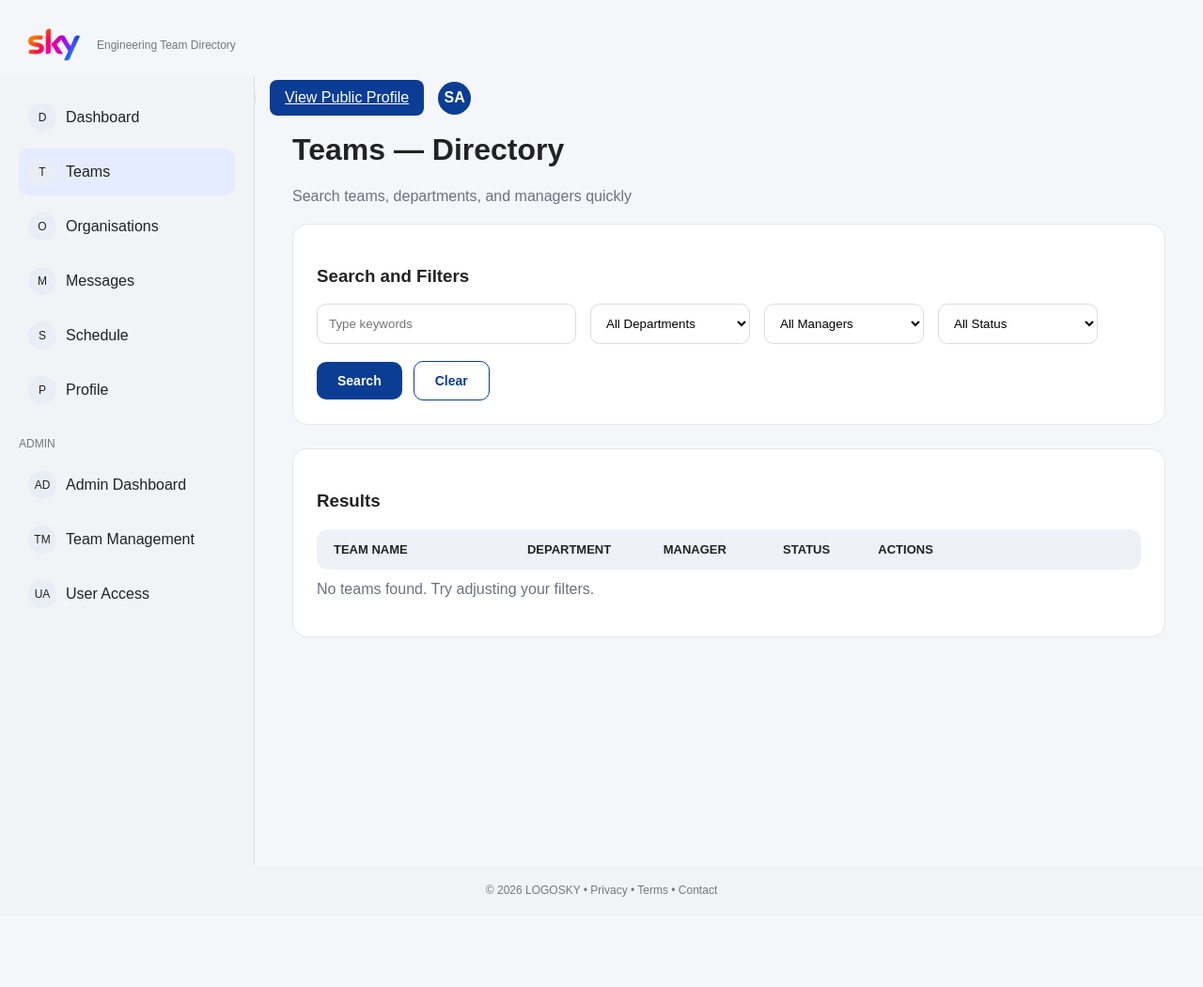
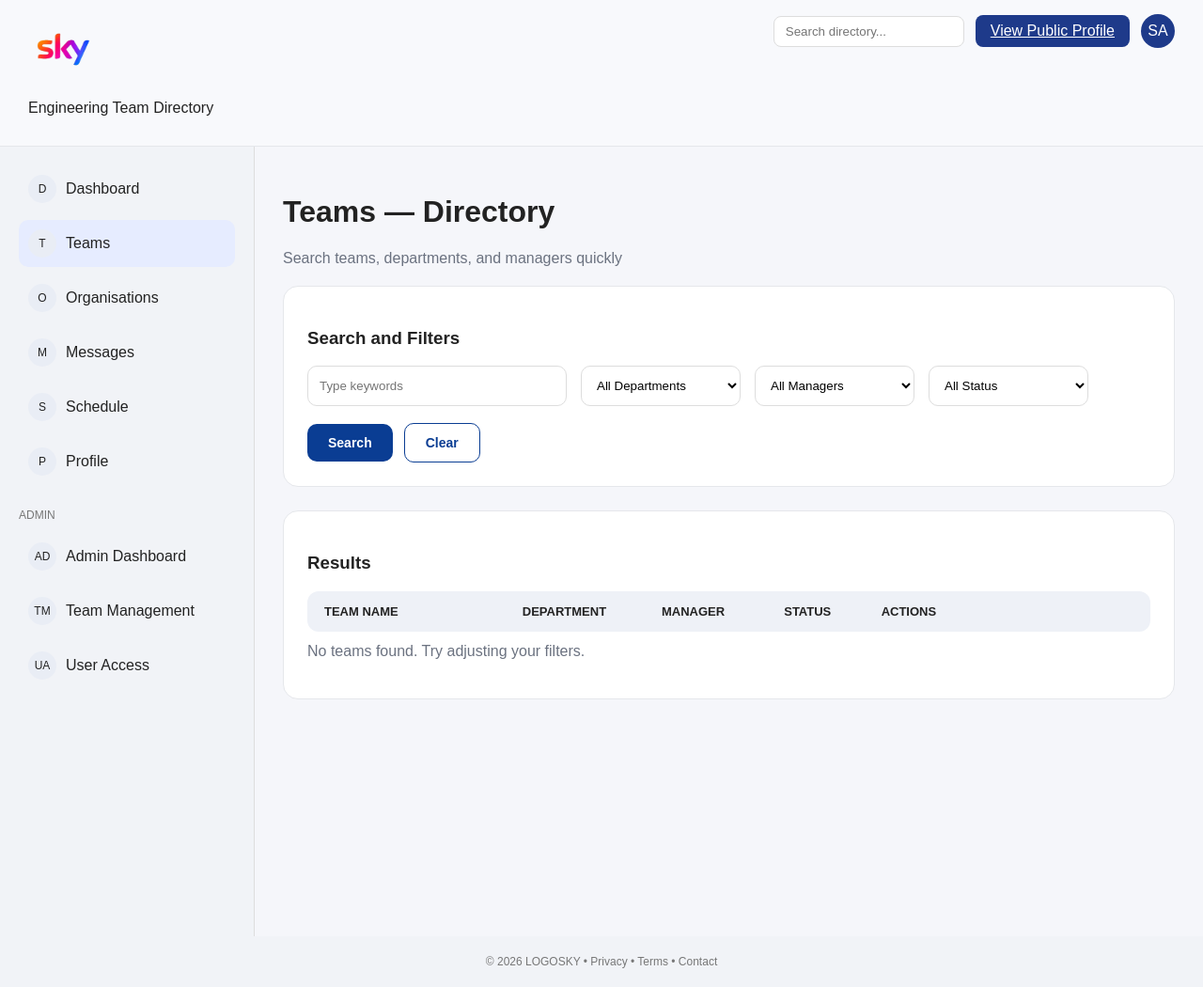
Before and after one commit to JonAH-git-117/Stack6CW2, a Django app: page / in a window 1280 px wide. Shown: the whole page at 94% size. Before the commit the page ends 954 px from the top, so only its background shows below. Run offline with Django 5.2, Linux system fonts and the light colour scheme; the visitor is signed in with stand-in values (Sample User, id 1); data that the repository does not hold is empty.

Commit message:
update project

```diff
--- a/teams/static/teams/style.css
+++ b/teams/static/teams/style.css
@@ -4,65 +4,68 @@ body{
     background: #f5f6fa;
     color: #222;
 }
-.logo {
-    display: flex;
-    align-items: center;
-    gap: 8px;
+
+.topbar{
+    display:flex;
+    justify-content:space-between;
+    align-items:flex-start;
+    padding:10px 20px;
+    background:#f8f9fc;
+    border-bottom:1px solid #e5e7eb;
 }
 
-.logo img {
-    height: 45px;
-    width: auto;
-    display: block;
+.logo img{
+    height:40px;
+    display:block;
+}
+.topbar {
+    background: #f8f9fc;
+    padding: 15px 30px;
+    border-bottom: 1px solid #e5e7eb;
+
 }
 
-.topbar {
-    height: 60px;
-    padding: 10px 20px;
+.top-actions{
+display:flex;
+align-items:center;
+gap:12px;
 }
 
-
-.top-actions{
-    display: flex;
-    align-items: center;
-    gap: 15px;
-}
-.logo p {
-    font-size: 12px;
-    margin: 0;
-    color: #777;
-}
 .top-search{
-    padding: 10px 15px;
-    border-radius: 20px;
-    border: 1px solid #ddd;
-    width: 220px;
+padding:8px 12px;
+border-radius:8px;
+border:1px solid #ddd;
 }
 
 .profile-btn{
-    background: #0A3D93;
-    color: white;
-    border: none;
-    padding: 10px 16px;
-    border-radius: 8px;
-    cursor: pointer;
+background:#1e3a8a;
+color:white;
+border:none;
+padding:8px 16px;
+border-radius:8px;
+cursor:pointer;
+transition:0.2s;
+}
+
+.profile-btn:hover{
+background:#162d6a;
 }
 
 .user-circle{
-    background: #0A3D93;
-    color: white;
-    width: 35px;
-    height: 35px;
-    border-radius: 50%;
-    display: flex;
-    align-items: center;
-    justify-content: center;
-    font-weight: bold;
+background:#1e3a8a;
+color:white;
+width:36px;
+height:36px;
+display:flex;
+align-items:center;
+justify-content:center;
+border-radius:50%;
 }
 
 .layout{
-    display: flex;
+display:flex;
 }
+
 
 .sidebar{
     width: 230px;
@@ -111,7 +114,7 @@ body{
 
 .content{
     flex: 1;
-    padding: 40px;
+    padding: 30px;
 }
 
 .subtitle{
@@ -319,7 +322,10 @@ footer{
     background: #f1f3f7;
 }
 
-
+.layout {
+    display: flex;
+    align-items: flex-start;
+}
 @media (max-width: 1200px){
     .table-header,
     .table-row{
--- a/teams/templates/teams/team_list.html
+++ b/teams/templates/teams/team_list.html
@@ -5,24 +5,24 @@
     <meta charset="UTF-8">
     <meta name="viewport" content="width=device-width, initial-scale=1.0">
     <title>Teams Directory</title>
-    <link rel="stylesheet" href="{% static 'teams/style.css' %}?v=200">
-</head>
+<link rel="stylesheet" href="{% static 'teams/style.css' %}?v=201"></head>
+
 
 <body>
 
 <div class="topbar">
+
     <div class="logo">
     <img src="{% static 'teams/sky-logo.png' %}" alt="Sky Logo"style="height:75px; width:auto; border:3px">
-    <p>Engineering Team Directory</p>
-</div>
-
+        <p>Engineering Team Directory</p>
+    </div>
     <div class="top-actions">
         <input class="top-search" placeholder="Search directory...">
-        <a href="/accounts/update-profile/" class="profile-btn">View Public Profile</a>
-        <div class="user-circle">
+<a href="/accounts/update-profile/" class="profile-btn">View Public Profile</a>        <div class="user-circle">
             {{ request.user.username|slice:":2"|upper }}
         </div>
     </div>
+
 </div>
 
 <div class="layout">
```
Also changed, not shown: teams/static/teams/schedule_meeting.css (+32 -28 lines), teams/static/teams/team_detail.css (+10 -28 lines), teams/templates/teams/schedule_meeting.html (+35 -124 lines), teams/templates/teams/team_detail.html (+5 -7 lines).
